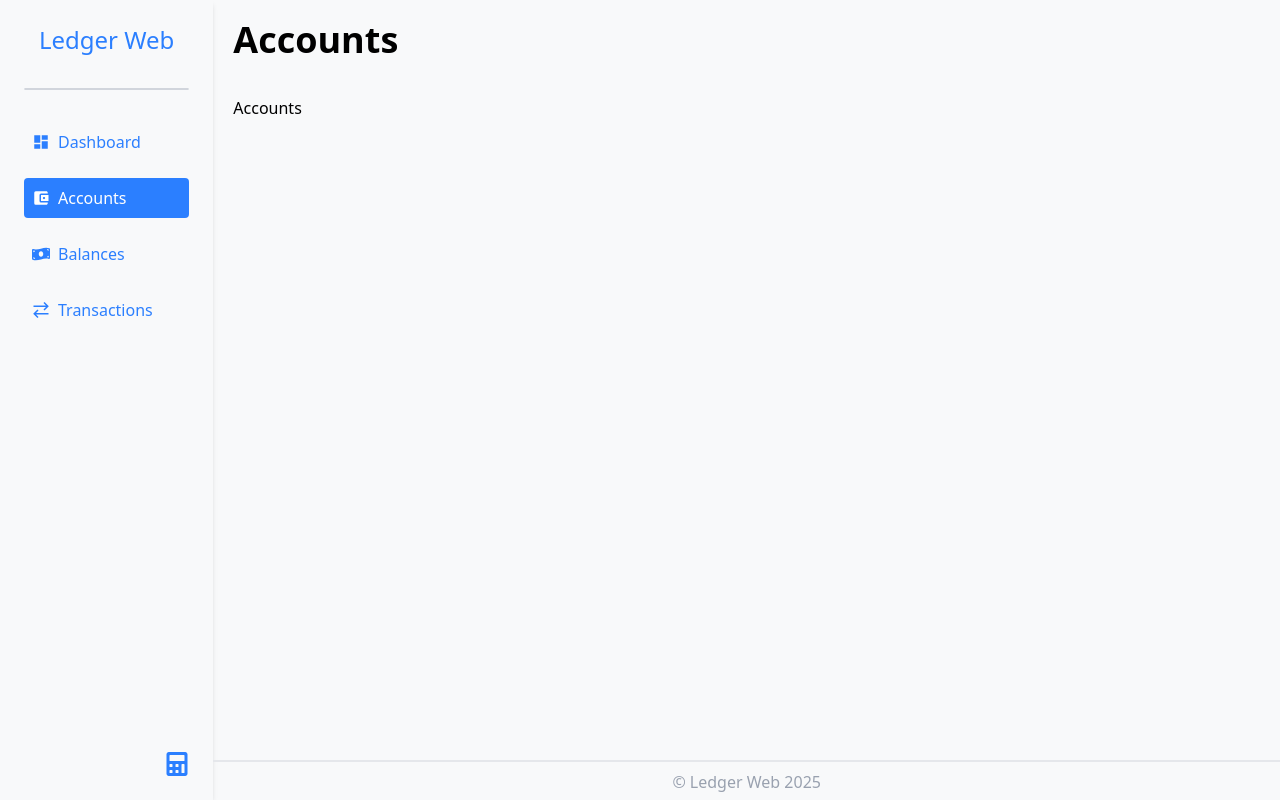
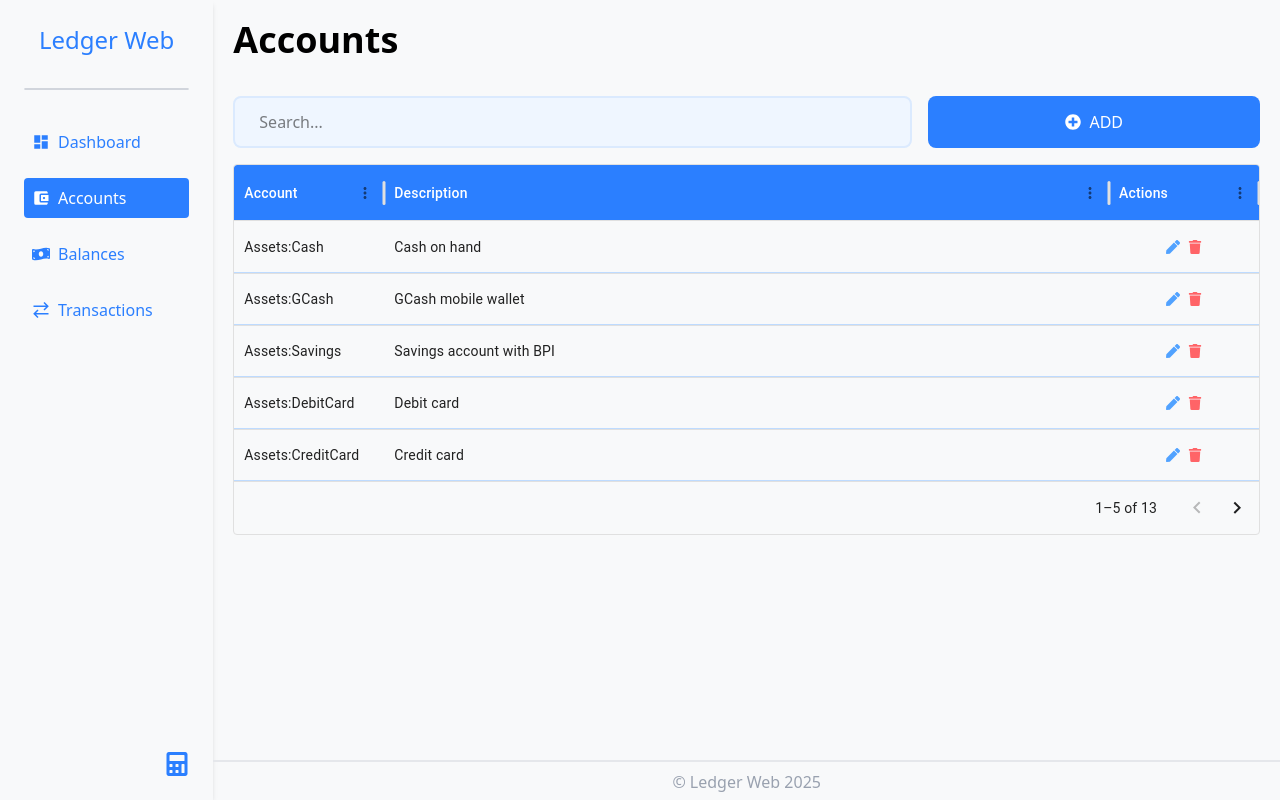
Before and after one commit to ClydeMondero/ledger-web, a React (Vite) app in the folder frontend/: page /accounts in a window 1280 px wide. Built offline with nearby package versions, Linux system fonts and the light colour scheme.

Commit message:
feat: added data table"

```diff
--- a/frontend/package.json
+++ b/frontend/package.json
@@ -10,6 +10,10 @@
     "preview": "vite preview"
   },
   "dependencies": {
+    "@emotion/react": "^11.14.0",
+    "@emotion/styled": "^11.14.0",
+    "@mui/material": "^6.4.8",
+    "@mui/x-data-grid": "^7.28.1",
     "@tailwindcss/vite": "^4.0.13",
     "axios": "^1.7.9",
     "formik": "^2.4.6",
--- /dev/null
+++ b/frontend/src/components/DataTable.jsx
@@ -0,0 +1,72 @@
+import React, { useState } from "react";
+import { DataGrid } from "@mui/x-data-grid";
+import { FaPlusCircle } from "react-icons/fa";
+import * as motion from "motion/react-client";
+
+export default function DataTable({ rows, columns, loading }) {
+  const [searchText, setSearchText] = useState("");
+  const [filteredRows, setFilteredRows] = useState(rows);
+
+  const handleSearch = (e) => {
+    const value = e.target.value.toLowerCase();
+    setSearchText(value);
+
+    const filteredData = rows.filter((row) =>
+      Object.values(row).some((field) =>
+        String(field).toLowerCase().includes(value)
+      )
+    );
+    setFilteredRows(filteredData);
+  };
+
+  return (
+    <div className="row-span-12 flex flex-col gap-4">
+      {/* Search Input */}
+      <motion.div
+        className="grid grid-cols-12 gap-4"
+        initial={{ opacity: 0, y: -5 }}
+        animate={{ opacity: 1, y: 0 }}
+        transition={{ duration: 0.3, ease: "easeInOut" }}
+      >
+        <input
+          type="text"
+          placeholder="Search..."
+          value={searchText}
+          onChange={handleSearch}
+          className="col-span-8 py-3 px-6 border-2 border-blue-100 bg-blue-50 rounded-lg focus:outline-0"
+        />
+        <button
+          type="button"
+          className="col-span-4 flex items-center justify-center gap-2 bg-blue-500 hover:bg-blue-600 text-white py-2 px-4 rounded-lg"
+          onClick={() => console.log("Add button clicked")}
+        >
+          <FaPlusCircle />
+          ADD
+        </button>
+      </motion.div>
+      <DataGrid
+        rows={filteredRows}
+        loading={loading}
+        slotProps={{
+          loadingOverlay: {
+            variant: "linear-progress",
+            noRowsVariant: "skeleton",
+          },
+        }}
+        columns={columns}
+        disableRowSelectionOnClick
+        getRowClassName={(params) => `table-row`}
+        initialState={{
+          pagination: {
+            paginationModel: { pageSize: 5, page: 0 },
+          },
+        }}
+        sx={{
+          "& .MuiDataGrid-row:hover": {
+            backgroundColor: "#DBEAFE",
+          },
+        }}
+      />
+    </div>
+  );
+}
--- a/frontend/src/index.css
+++ b/frontend/src/index.css
@@ -3,3 +3,15 @@
 body {
   background-color: #f8f9fa;
 }
+
+.table-header {
+  @apply bg-blue-500 text-white font-bold;
+}
+
+.table-cell {
+  @apply px-4 py-2 border-b border-blue-200;
+}
+
+.MuiSkeleton-root {
+  background-color: #8ec5ff !important;
+}
--- a/frontend/src/pages/Accounts.jsx
+++ b/frontend/src/pages/Accounts.jsx
@@ -1,8 +1,88 @@
+import React from "react";
+import { FaPen, FaTrash } from "react-icons/fa";
+import DataTable from "../components/DataTable";
+
 const Accounts = () => {
+  const rows = [
+    { id: 1, account: "Assets:Cash", description: "Cash on hand" },
+    { id: 2, account: "Assets:GCash", description: "GCash mobile wallet" },
+    {
+      id: 3,
+      account: "Assets:Savings",
+      description: "Savings account with BPI",
+    },
+    { id: 4, account: "Assets:DebitCard", description: "Debit card" },
+    { id: 5, account: "Assets:CreditCard", description: "Credit card" },
+    { id: 6, account: "Assets:Stocks", description: "Stocks" },
+    { id: 7, account: "Assets:Bonds", description: "Bonds" },
+    {
+      id: 8,
+      account: "Assets:MutualFund",
+      description: "Mutual fund",
+    },
+    { id: 9, account: "Assets:RealEstate", description: "Real estate" },
+    { id: 10, account: "Assets:Other", description: "Other assets" },
+    {
+      id: 11,
+      account: "Liabilities:ShortTerm",
+      description: "Short-term liabilities",
+    },
+    {
+      id: 12,
+      account: "Liabilities:LongTerm",
+      description: "Long-term liabilities",
+    },
+    { id: 13, account: "Liabilities:CreditCard", description: "Credit card" },
+  ];
+
+  const handleEdit = (id) => {
+    console.log("Edit clicked for ID:", id);
+  };
+
+  const handleDelete = (id) => {
+    console.log("Delete clicked for ID:", id);
+  };
+
+  const columns = [
+    {
+      field: "account",
+      headerName: "Account",
+      headerClassName: "table-header",
+      cellClassName: "table-cell",
+      width: 150,
+    },
+    {
+      field: "description",
+      headerName: "Description",
+      headerClassName: "table-header",
+      cellClassName: "table-cell",
+      flex: 1,
+    },
+    {
+      field: "actions",
+      headerName: "Actions",
+      headerClassName: "table-header",
+      cellClassName: "table-cell",
+      width: 150,
+      renderCell: (params) => (
+        <div className="h-full flex items-center justify-center gap-2">
+          <FaPen
+            onClick={() => handleEdit(params.row.id)}
+            className="text-blue-400"
+          />
+          <FaTrash
+            onClick={() => handleDelete(params.row.id)}
+            className="text-red-400"
+          />
+        </div>
+      ),
+    },
+  ];
+
   return (
-    <>
-      <div>Accounts</div>
-    </>
+    <div className="h-full grid-cols-12 grid-rows-12">
+      <DataTable columns={columns} rows={rows} loading={false} />
+    </div>
   );
 };
 
```
Also changed, not shown: 1 other file (tests, documents, lock files or other folders).
